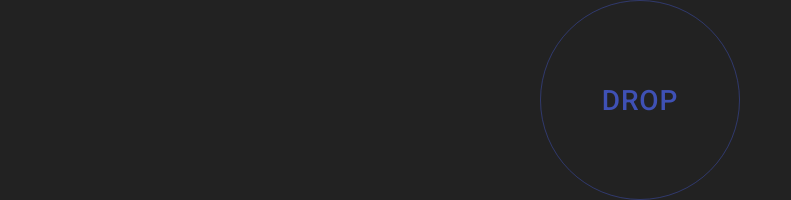
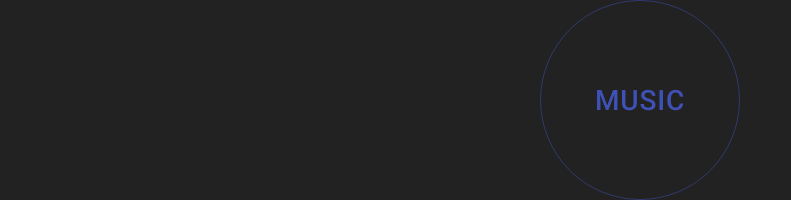
Before and after one commit to kouqux/react-audio-visualizer, a React (Create React App) app: page / in a window 1280 px wide. Shown: the part 300-500 px from the top of the page, without its empty margins (0-791 px from the left). Built offline with nearby package versions, Linux system fonts and the light colour scheme.

Commit message:
Change text

```diff
--- a/src/components/molecules/Visualizer.tsx
+++ b/src/components/molecules/Visualizer.tsx
@@ -149,7 +149,7 @@ const Visualizer: FC<VisualizerProps> = ({
           className={classes.playButton}
           onClick={clickFileInput}
         >
-          Drop
+          MUSIC
           <input
             id="fileInput"
             className={classes.file}
```
